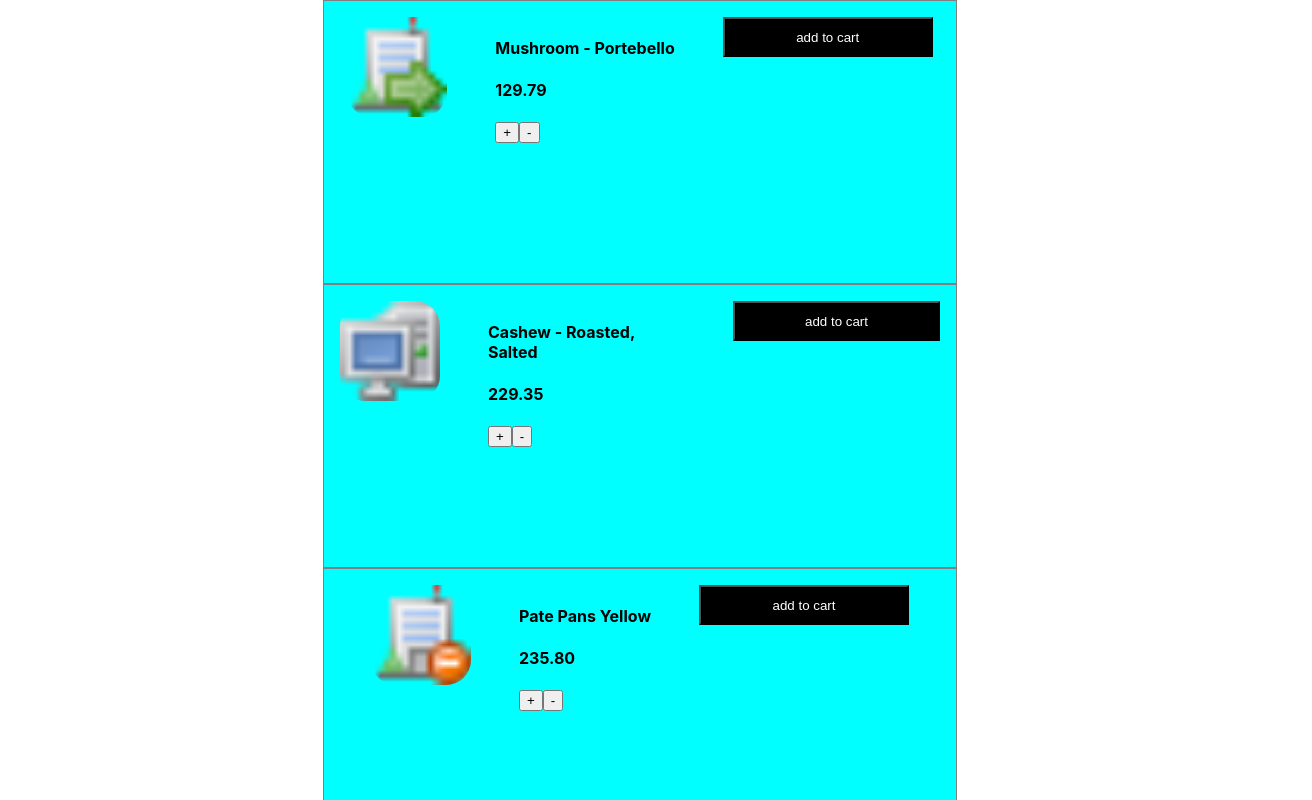
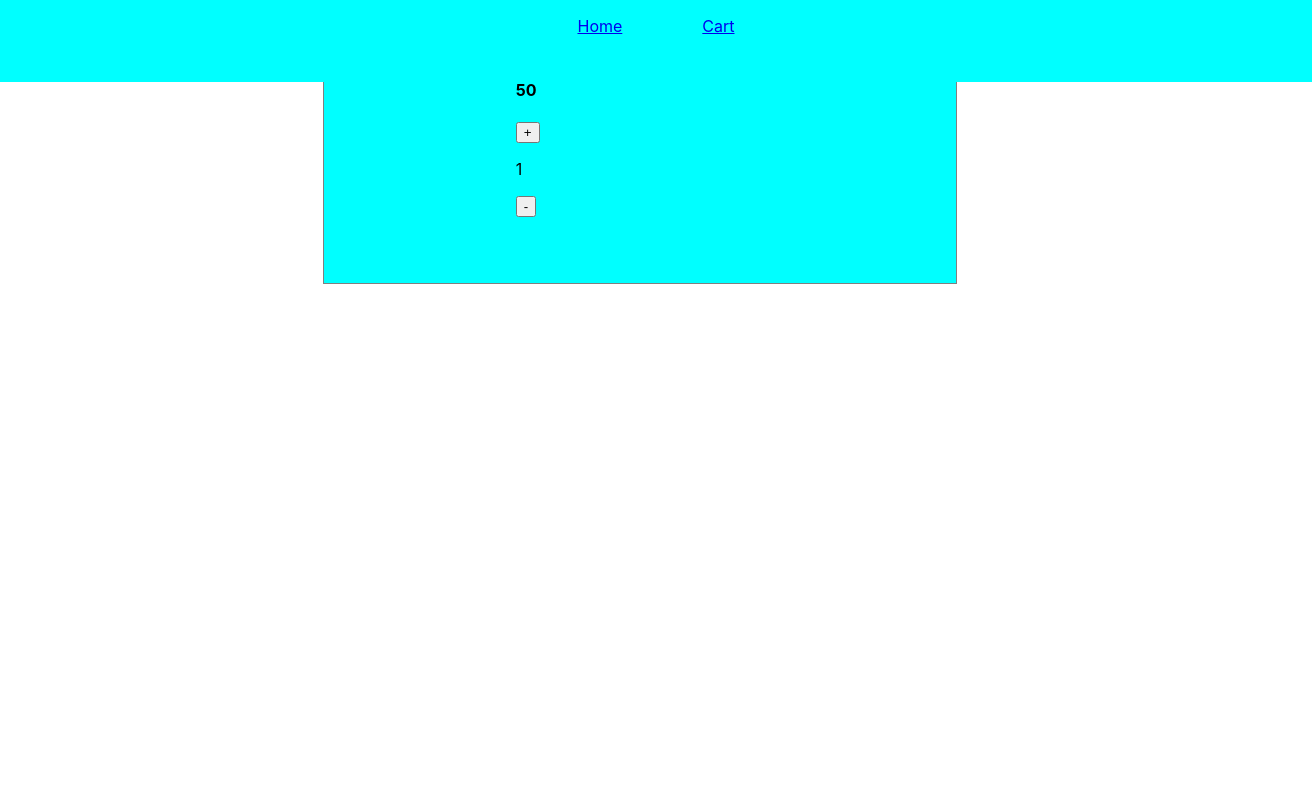
Before and after one commit to 12NikhilKumar/redux, a React (Create React App) app: page /add in a window 1280 px wide. Shown: the top 800 px of the page, 1312 px wide, since content can reach past the window. Built offline with nearby package versions, Linux system fonts and the light colour scheme; data requests are answered from the project's data file.

Commit message:
some styles

```diff
--- a/src/evalution/cart.jsx
+++ b/src/evalution/cart.jsx
@@ -1,6 +1,21 @@
 import React from 'react';
 import { useSelector } from 'react-redux';
-const ListCart = ({id,url,name,price})=>{
+import { useDispatch } from 'react-redux';
+import { deleteCart, incrementCount,decrementCount } from '../evalutionRedux/action';
+const ListCart = ({id,url,name,price,quantity})=>{
+    const dispatch = useDispatch();
+    const handleDelete=()=>{
+        const action = deleteCart(id)
+        dispatch(action)
+    }
+    const increment=()=>{
+        const action = incrementCount(id)
+        dispatch(action)
+    }
+    const decrement=()=>{
+        const action = decrementCount(id)
+        dispatch(action)
+    }
     return (
         <div style={{width:'600px',height:'250px',display:'flex',gap: '3rem',padding: '1rem',backgroundColor:'aqua',border:'1px solid gray',margin: 'auto',justifyContent:'center'}}>
             <div>
@@ -10,10 +25,12 @@ const ListCart = ({id,url,name,price})=>{
                 <h4>{name}</h4>
                 <h4>{price}</h4>
                 <div>
-                    <button>+</button>
-                    <button>-</button>
+                    <button onClick={increment}>+</button>
+                    <p>{quantity}</p>
+                    <button onClick={decrement}>-</button>
                 </div>
             </div>
+            <button onClick={handleDelete} style={{width: '210px',height: '40px',backgroundColor:'black',color:'white'}}>remove item</button>
         </div>
     )
 }
@@ -21,7 +38,7 @@ const Cart = ()=>{
     const props = useSelector((state)=>state.data);
     return (
         props.map((item)=>(
-            <ListCart id={item.id} name={item.name} url={item.image} price={item.price}/>
+            <ListCart id={item.id} name={item.name} url={item.url} price={item.price} quantity={item.quantity}/>
         ))
     )
 }
--- a/src/evalution/home.jsx
+++ b/src/evalution/home.jsx
@@ -9,7 +9,8 @@ const ListCard = ({id,url,name,price})=>{
             id: id,
             name: name,
             url: url,
-            price: price
+            price: price,
+            quantity:1
         })
         dispatch(action)
     }
@@ -43,7 +44,7 @@ const Home = ()=>{
         })
     },[]);
     return (
-        <div>
+        <div style={{marginTop:'100px'}}>
             {state?.map((item)=>(
                 <div>
                 <ListCard key={item.id} id={item.id} url={item.image} name={item.name} price={item.price}/>
--- a/src/evalution/navbar.jsx
+++ b/src/evalution/navbar.jsx
@@ -1,7 +1,7 @@
 import { Link } from "react-router-dom";
 function Navbar(){
     return(
-        <div style={{display: 'flex', padding:'1rem',gap: '1rem',width:'100%',height:'100px',backgroundColor:'aqua'}}>
+        <div style={{display: 'flex', padding:'1rem',gap: '5rem',width:'100%',height:'50px',backgroundColor:'aqua',overflow: 'hidden',position:'fixed',top:'0',justifyContent: 'center'}}>
             <Link to="/">Home</Link>
             <Link to="/add">Cart</Link>
         </div>
--- a/src/evalutionRedux/action.js
+++ b/src/evalutionRedux/action.js
@@ -4,13 +4,14 @@ export const actionConstants = {
     INCREMENT_COUNT : 'INCREMENT_COUNT',
     DECREMENT_COUNT : 'DECREMENT_COUNT'
 }
-export const addCart = ({name,id,price,url})=>({
+export const addCart = ({name,id,price,url,quantity})=>({
     type: actionConstants.ADD_CART,
     payload : {
         id,
         name,
         price,
-        url
+        url,
+        quantity
     }
 })
 export const deleteCart = (id)=>({
--- a/src/evalutionRedux/reducer.js
+++ b/src/evalutionRedux/reducer.js
@@ -5,7 +5,8 @@ const initState = {
             id:1,
             name:"dove",
             price:50,
-            url:""
+            url:"",
+            quantity:1,
         }
     ]
 }
@@ -26,13 +27,13 @@ export function reducer(state = initState,action) {
         case actionConstants.INCREMENT_COUNT : {
             return {
                 ...state,
-                data : state.data.map((item)=>item.id === action?.payload?.id?{...item} :item)
+                data : state.data.map((item)=>item.id === action?.payload?.id?{...item,quantity:item.quantity+1} :item)
             }
         }
         case actionConstants.DECREMENT_COUNT : {
             return {
                 ...state,
-                data : state.data.map((item)=>item.id === action?.payload?.id?{...item} :item)
+                data : state.data.map((item)=>item.id === action?.payload?.id?{...item,quantity:item.quantity-1} :item)
             }
         }
         default: {
--- a/src/evalutionrotes/allroutes.js
+++ b/src/evalutionrotes/allroutes.js
@@ -1,6 +1,6 @@
 import { Route } from "react-router-dom";
-import Cart from "../evalution/home";
-import Home from "../evalution/cart";
+import Home from "../evalution/home";
+import Cart from "../evalution/cart";
 const AllRoutes = ()=>{
     return (
         <>
```
